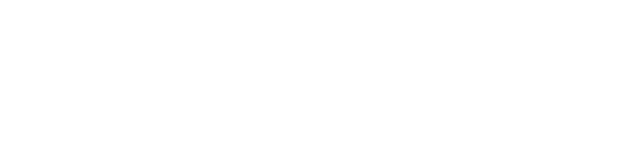
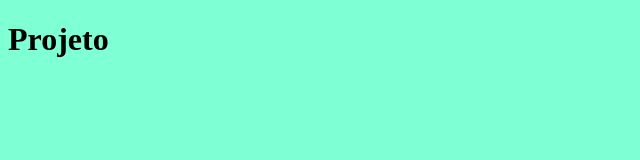
Before and after one commit to amandagpf/RocketSeat, a plain HTML site: page index.html in a window 1280 px wide. Shown: the whole page, without its empty margins (0-640 px from the left). Drawn offline with Linux system fonts and the light colour scheme.

Commit message:
Atualização

```diff
--- a/index.html
+++ b/index.html
@@ -5,8 +5,9 @@
     <meta http-equiv="X-UA-Compatible" content="IE=edge">
     <meta name="viewport" content="width=device-width, initial-scale=1.0">
     <title>Document</title>
+    <link rel="stylesheet" href="./style.css">
 </head>
 <body>
-
+    <h1>Projeto</h1>
 </body>
 </html>
--- /dev/null
+++ b/style.css
@@ -0,0 +1,3 @@
+body{
+    background-color: aquamarine;
+}
```
